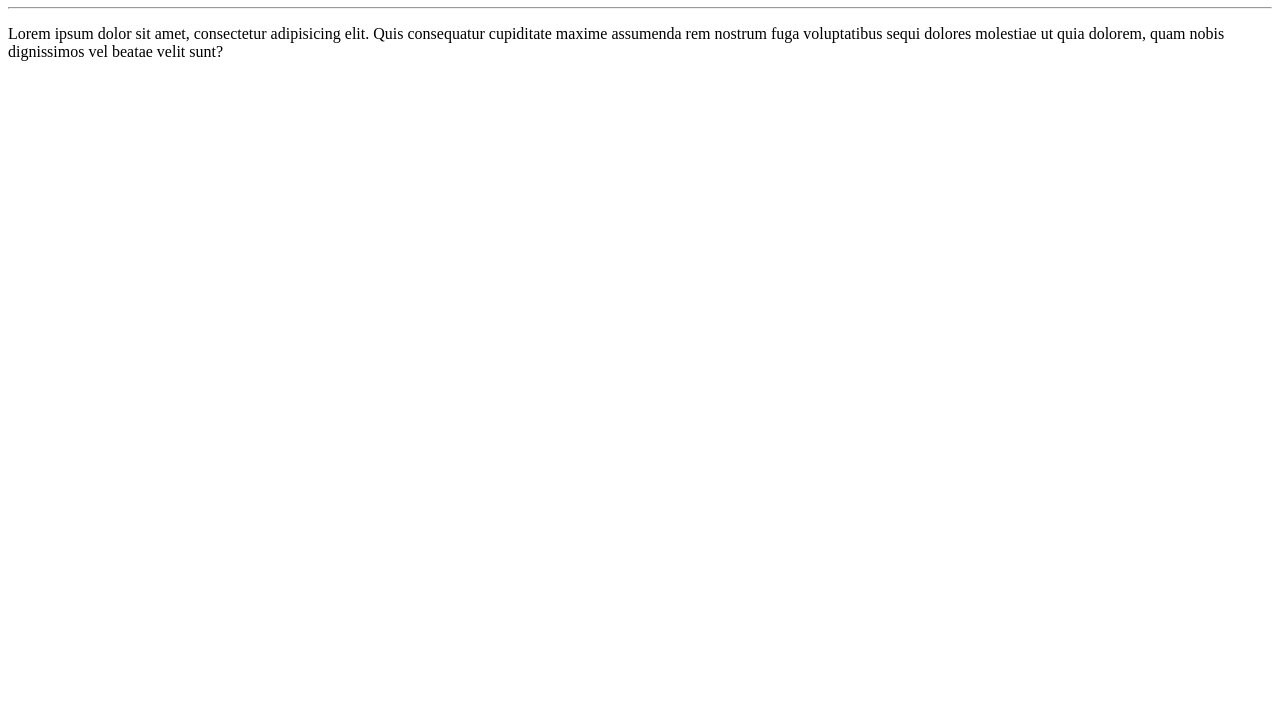
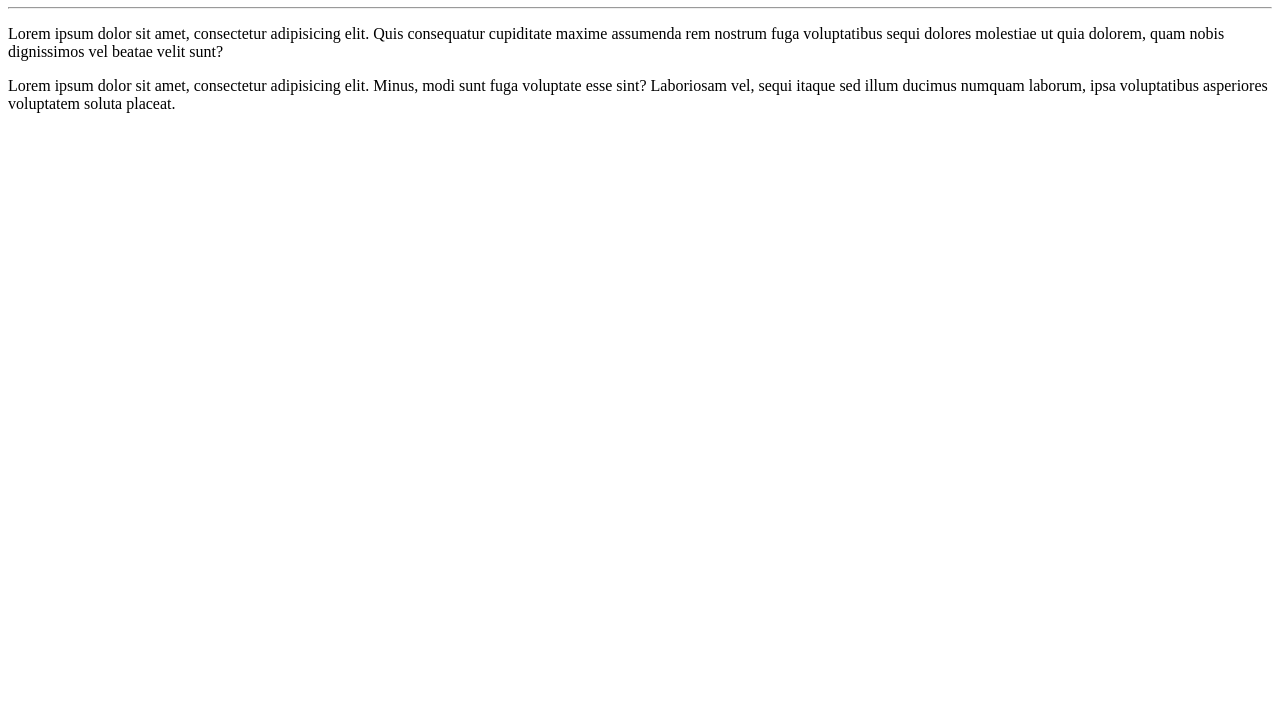
Before and after one commit to jeovadev/JeovaDev, a plain HTML site: page site-exemplo/index.html in a window 1280 px wide. Shown: the part 73-800 px from the top of the page. Drawn offline with Linux system fonts and the light colour scheme.

Commit message:
Adicionei um parágrafo

```diff
--- a/site-exemplo/index.html
+++ b/site-exemplo/index.html
@@ -9,5 +9,6 @@
     <h1>Olá, mundo!</h1>
     <hr>
     <p>Lorem ipsum dolor sit amet, consectetur adipisicing elit. Quis consequatur cupiditate maxime assumenda rem nostrum fuga voluptatibus sequi dolores molestiae ut quia dolorem, quam nobis dignissimos vel beatae velit sunt?</p>
+    <p>Lorem ipsum dolor sit amet, consectetur adipisicing elit. Minus, modi sunt fuga voluptate esse sint? Laboriosam vel, sequi itaque sed illum ducimus numquam laborum, ipsa voluptatibus asperiores voluptatem soluta placeat.</p>
 </body>
 </html>
```
